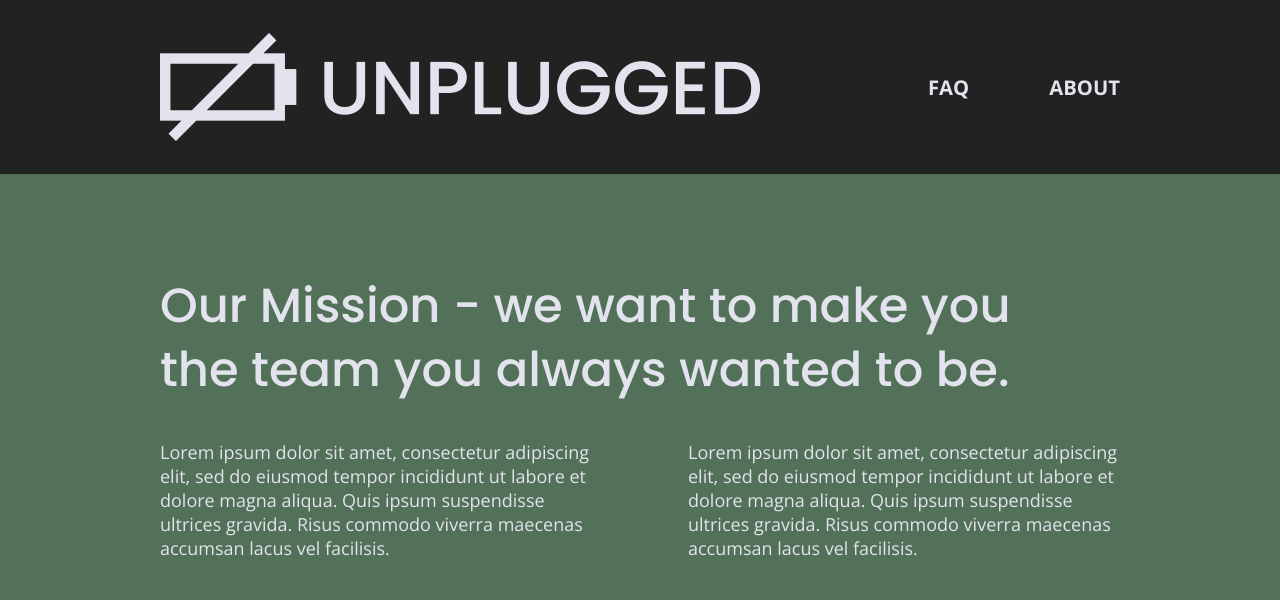
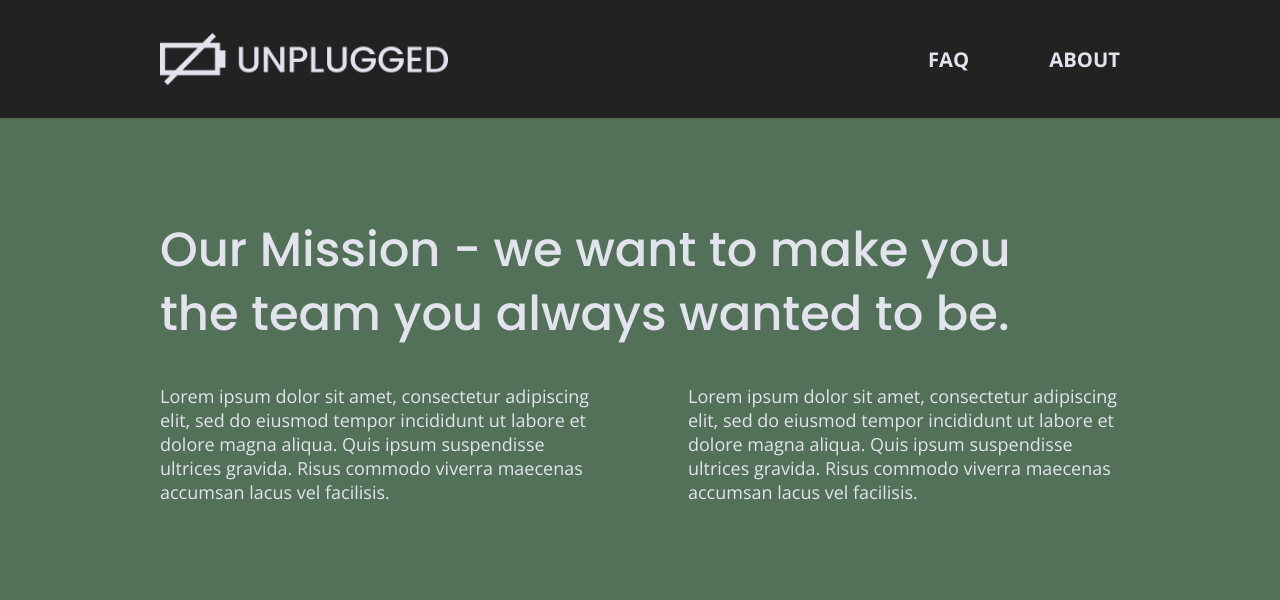
Before and after one commit to Amanda-Deen/unplugged-retreat, a website: page about/index.html in a window 1280 px wide. Shown: the top 600 px of the page. Drawn offline with nearby package versions, Linux system fonts and the light colour scheme.

Commit message:
Fixed logo siz on faq and about pages

```diff
--- a/about/index.html
+++ b/about/index.html
@@ -36,7 +36,9 @@
   <!-- Add your site or application content here -->
   <header>
     <div class="content-wrapper">
-      <a href="../index.html"><img id="logo" src="../img/unpluggedlogo.png" alt="Unplugged Logo"></a>
+      <figure>
+        <a href="../index.html"><img id="logo" src="../img/unpluggedlogo.png" alt="Unplugged Logo"></a>
+      </figure>
       <div class="header-divider"></div>
         <nav>
           <ul>
```
Also changed, not shown: faq/index.html (+3 -1 lines).
